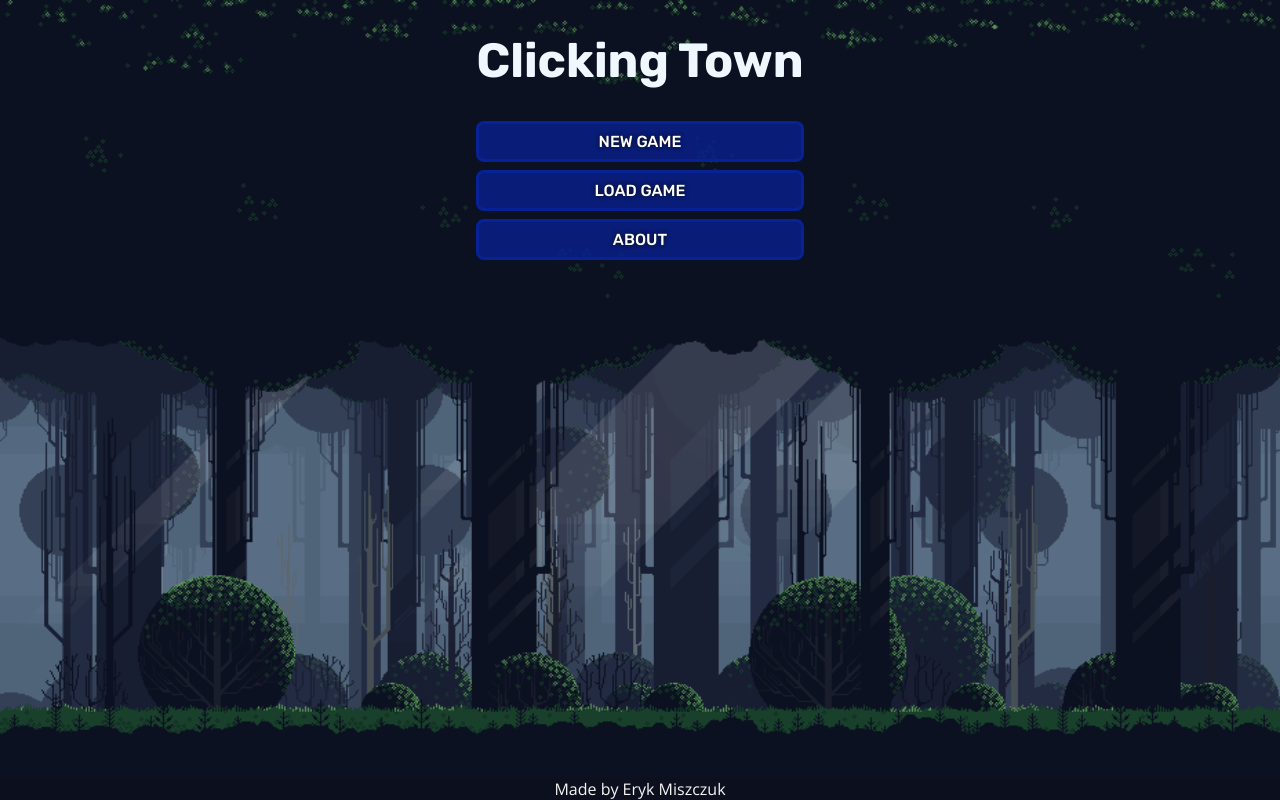
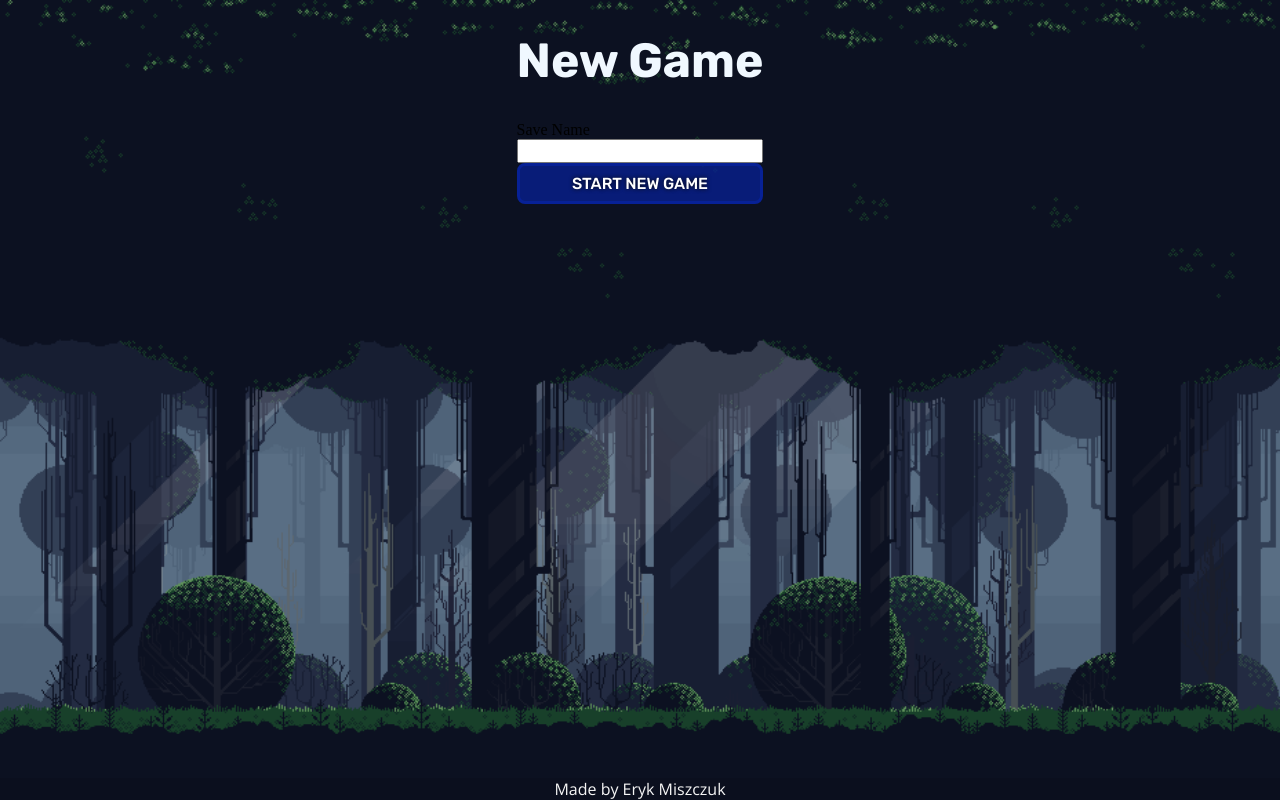
Before and after one commit to ErykMiszczuk/clickingtown, a Vue app: page / in a window 1280 px wide. Both pictures are taken after a click on the element "NEW GAME". Built offline with nearby package versions, Linux system fonts and the light colour scheme.

Commit message:
Custom components need to know what event they want to emit to parent thats why my custom buttons didnt work out of the box

```diff
--- a/src/components/GameTextButton.vue
+++ b/src/components/GameTextButton.vue
@@ -1,5 +1,5 @@
 <template>
-  <div class="gameTextButton">
+  <div class="gameTextButton" v-on:click="$emit('click', $event)">
       <slot></slot>
   </div>
 </template>
--- a/src/views/Home.vue
+++ b/src/views/Home.vue
@@ -1,19 +1,66 @@
 <template>
   <div class="home">
-    <div class="home__menu">
+
+    <div class="home__menu" v-if="menu == 0">
       <header class="menu__logo">
         <h1 class="menu__logoText">Clicking Town</h1>
       </header>
-      <GameTextButton>
+      <GameTextButton v-on:click="changeMenu(1)">
         New Game
       </GameTextButton>
-      <GameTextButton>
+      <GameTextButton v-on:click="changeMenu(2)">
         Load Game
       </GameTextButton>
-      <GameTextButton>
+      <GameTextButton v-on:click="changeMenu(3)">
         About
       </GameTextButton>
     </div>
+
+    <div class="home__menu" v-if="menu == 1">
+      <header class="menu__logo">
+        <h1 class="menu__logoText">New Game</h1>
+      </header>
+      <label for="saveName">Save Name</label>
+      <input type="text" name="saveName" id="saveName">
+      <GameTextButton>
+        Start New Game
+      </GameTextButton>
+    </div>
+
+    <div class="home__menu" v-if="menu == 2">
+      <header class="menu__logo">
+        <h1 class="menu__logoText">Load Game</h1>
+      </header>
+      <div class="saveGame" v-for="(save, key) in saves" v-bind:key="key">
+        <span class="saveGame__name">
+          {{ save.name || 'Empty' }}
+        </span>
+        <ul class="saveGame__resources">
+          <li class="resourcesItem" v-for="(value, name) in save.resources" v-bind:key="name">
+            <span class="resourcesItem__name">
+              {{ name }}
+            </span>
+            <span class="resourcesItem__value">
+              {{ value }}
+            </span>
+          </li>
+        </ul>
+      </div>
+    </div>
+
+    <div class="home__menu" v-if="menu == 3">
+      <header class="menu__logo">
+        <h1 class="menu__logoText">About</h1>
+      </header>
+      <article class="credits">
+        <section>
+          <header>
+            License
+          </header>
+        </section>
+      </article>
+    </div>
+
     <footer class="game__footer">
       <small>
         Made by Eryk Miszczuk
@@ -32,6 +79,28 @@ export default {
   components: {
     HelloWorld,
     GameTextButton
+  },
+  data() {
+    return {
+      menu: 0,
+      saves: [
+        {
+          name: undefined,
+          resources: {
+            food: 0,
+            materials: 0,
+            weapons: 0,
+            culture: 0,
+            knowledge: 0,
+          }
+        }
+      ]
+    }
+  },
+  methods: {
+    changeMenu(pageNuber) {
+      this.menu = pageNuber
+    }
   }
 };
 </script>
```
